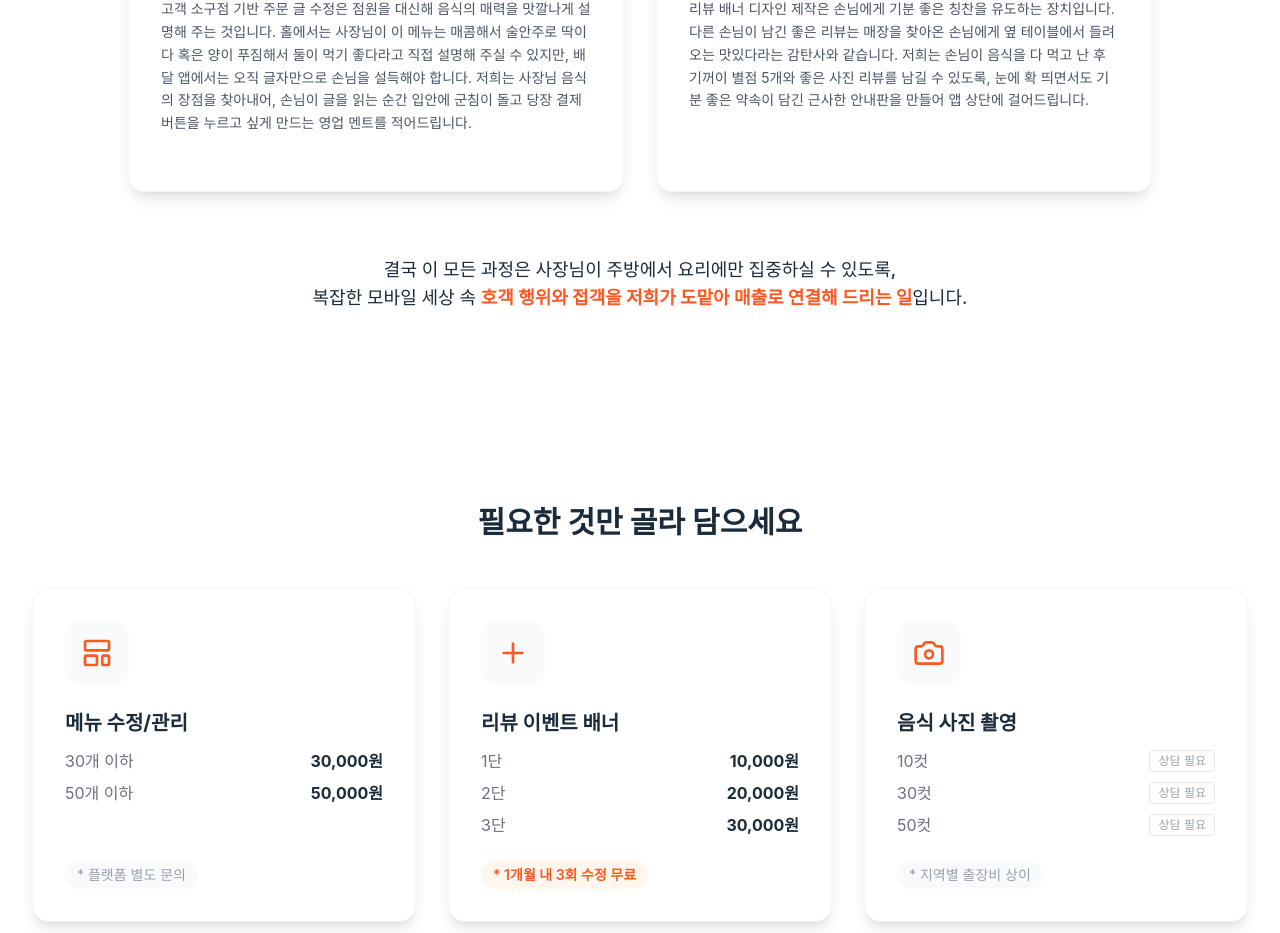
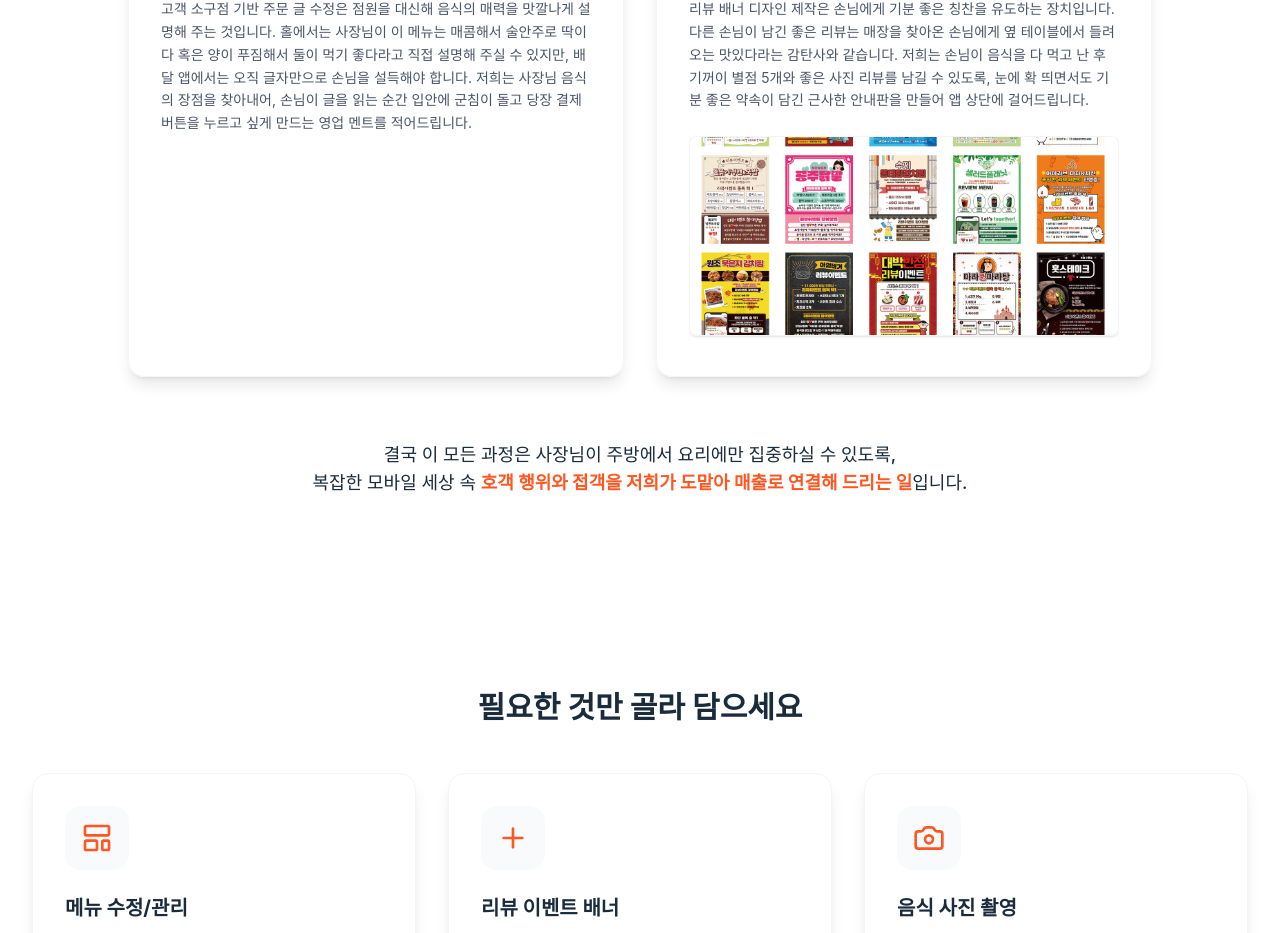
Before and after one commit to asaaaa12313/baemin3, a Next.js app: page / in a window 1280 px wide. Shown: the part 2757-3690 px from the top of the page. Built offline with nearby package versions, Linux system fonts and the light colour scheme; a web font is replaced by a local one.

Commit message:
feat: display banner images in review design section

```diff
--- a/src/components/sections/ServiceDetail.tsx
+++ b/src/components/sections/ServiceDetail.tsx
@@ -32,6 +32,11 @@ export function ServiceDetail() {
         "/images/app1.png", "/images/app2.png", "/images/app3.png", "/images/app4.png",
         "/images/app5.png", "/images/app6.png", "/images/app7.png",
         "/images/banner1.jpg", "/images/banner2.jpg"
+    ];
+
+    const bannerImages = [
+        "/images/banner1.jpg",
+        "/images/banner2.jpg"
     ];
 
     return (
@@ -99,6 +104,20 @@ export function ServiceDetail() {
                                         </div>
                                     </div>
                                 )}
+
+                                {index === 3 && (
+                                    <div className="flex gap-3 mt-4 overflow-x-auto pb-2">
+                                        {bannerImages.map((src, i) => (
+                                            <div key={i} className="relative w-full h-[150px] md:h-[200px] flex-shrink-0 rounded-lg overflow-hidden border border-gray-100 shadow-sm">
+                                                <img
+                                                    src={src}
+                                                    alt={`Banner Sample ${i}`}
+                                                    className="w-full h-full object-cover"
+                                                />
+                                            </div>
+                                        ))}
+                                    </div>
+                                )}
                             </Card>
                         </motion.div>
                     ))}
```
